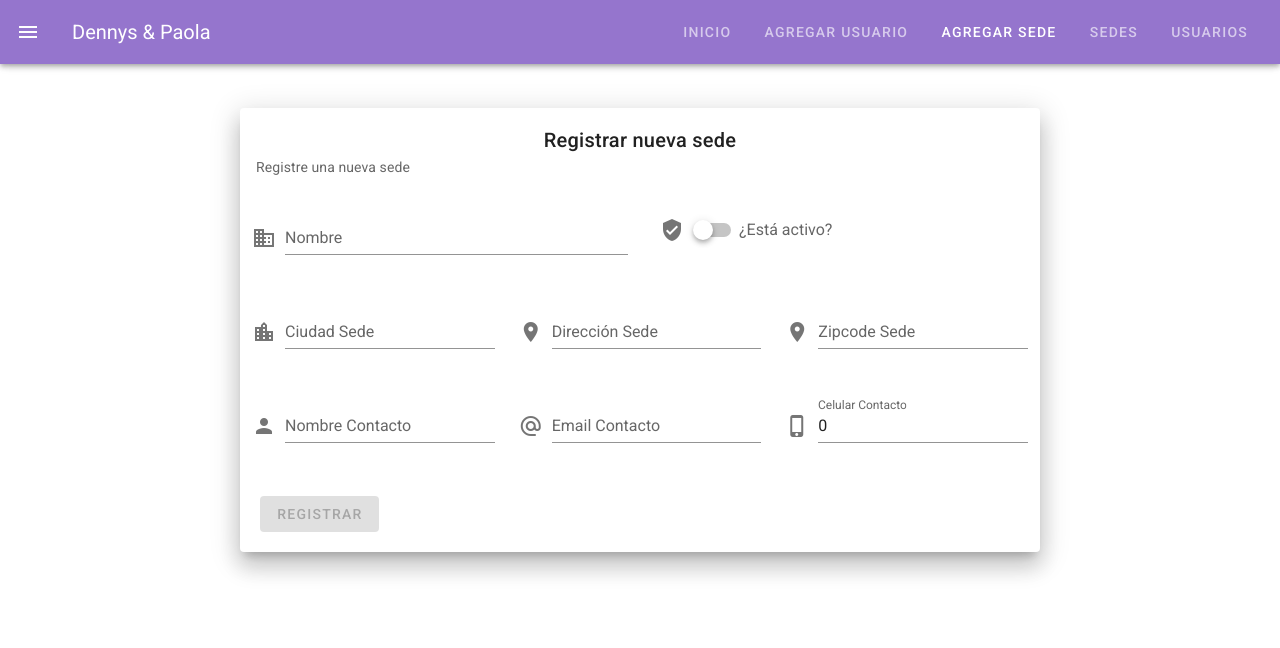
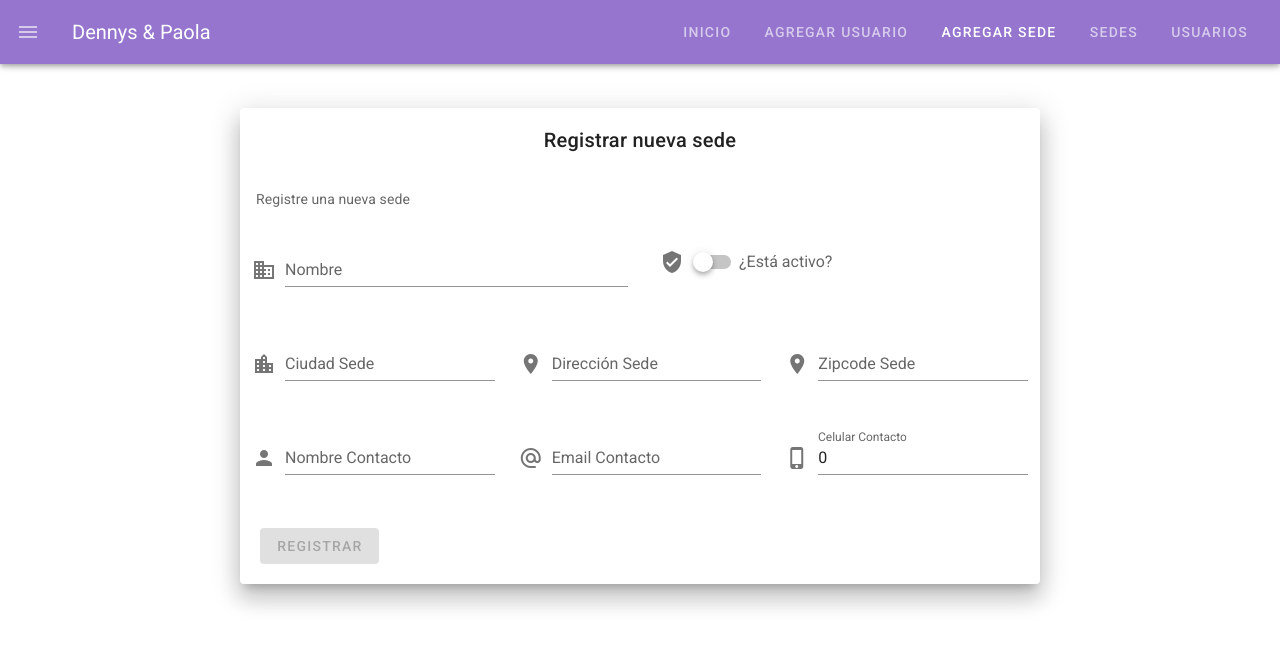
Before and after one commit to paolafc95/Taller-Framework-JS, a Vue app in the folder tallerapp/: page /#/campus in a window 1280 px wide. Shown: the top 648 px of the page. Built offline with nearby package versions, Linux system fonts and the light colour scheme.

Commit message:
changes in navbar

```diff
--- a/tallerapp/src/components/Campus.vue
+++ b/tallerapp/src/components/Campus.vue
@@ -1,9 +1,9 @@
 <template>
   <v-card max-width="800" elevation="15" class="mx-auto mt-12">
+    <v-spacer></v-spacer>
     <v-card-title class="justify-center">Registrar nueva sede</v-card-title>
-    <v-card-subtitle class="justify-center"
-      >Registre una nueva sede</v-card-subtitle
-    >
+    <v-spacer></v-spacer>
+    <v-card-subtitle class="justify-center">Registre una nueva sede</v-card-subtitle>
     <v-form v-model="isValid">
       <v-container>
         <v-row>
@@ -115,8 +115,7 @@
             color="deep-purple darken-2"
             text
             @click="dialogCampusAdded = false"
-            >OK</v-btn
-          >
+            >OK</v-btn>
           <v-spacer></v-spacer>
         </v-card-actions>
       </v-card>
--- a/tallerapp/src/components/Campuses.vue
+++ b/tallerapp/src/components/Campuses.vue
@@ -1,5 +1,5 @@
 <template>
-  <v-card width="1300" shaped elevation="17" class="mx-auto mt-9">
+  <v-card width="1000" elevation="15" class="mx-auto mt-12">
     <v-simple-table>
       <template v-slot:default>
         <thead>
--- a/tallerapp/src/components/NavBar.vue
+++ b/tallerapp/src/components/NavBar.vue
@@ -1,8 +1,9 @@
 
 <template>
   <div>
-    <v-app-bar color="deep-purple lighten-2" app dark>
-      <v-app-bar-nav-icon></v-app-bar-nav-icon>
+    <v-app-bar color="deep-purple lighten-2" app dark src="../assets/img-fondo.jpg">
+
+      <v-app-bar-nav-icon to="/" plain ></v-app-bar-nav-icon>
       <v-toolbar-title>
         Dennys & Paola
       </v-toolbar-title>
```
Also changed, not shown: tallerapp/src/assets/img-fondo.jpg (added).
